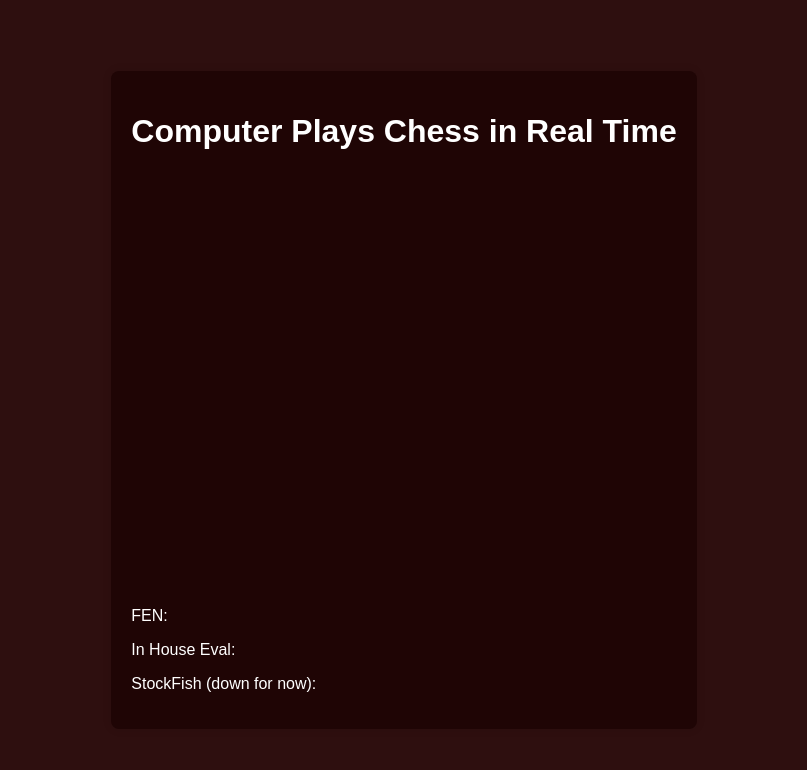
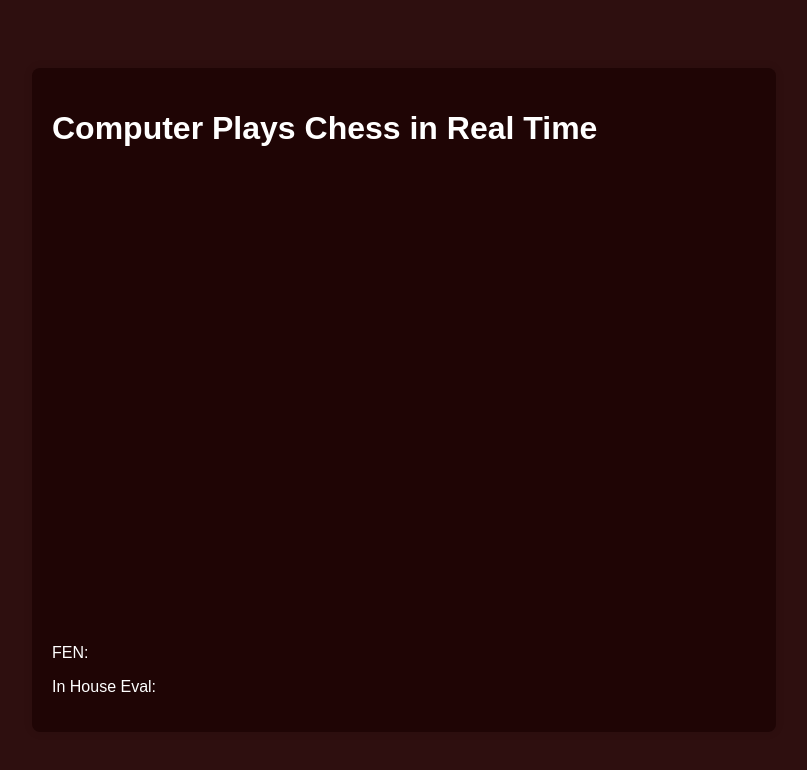
Before and after one commit to jackhlay/ChessFrontEnd, a website: page public/index.html in a window 1280 px wide. Shown: the whole page, without its empty margins (236-1043 px from the left). Drawn offline with nearby package versions, Linux system fonts and the light colour scheme; no server answers.

Commit message:
aesthetic tweaks

```diff
--- a/public/index.html
+++ b/public/index.html
@@ -44,14 +44,14 @@
     </style>
 </head>
 <body style="background-color: rgb(46, 15, 15); color: white;">
-    <div id="app" style="background-color: rgb(31, 5, 5); color: white;">
+    <div id="app" style="background-color: rgb(31, 5, 5); color: white; width: 55%;">
         <h1>Computer Plays Chess in Real Time</h1>
-        <div style="display: flex; justify-content: center;">
+        <div style="display: flex; justify-content: center;padding: 20px;width: 45%;margin: 0 auto;">
             <chess-board ></chess-board>
         </div>
         <p>FEN: <span id="fen"></span></p>
         <p>In House Eval: <span id="evalSource1"></span></p>
-        <p>StockFish (down for now): <span id="evalSource2"></span></p>
+        <!-- <p>StockFish (down for now): <span id="evalSource2"></span></p> -->
     </div>
     <script src="/socket.io/socket.io.js"></script>
     <script src="app.js"></script>
```
